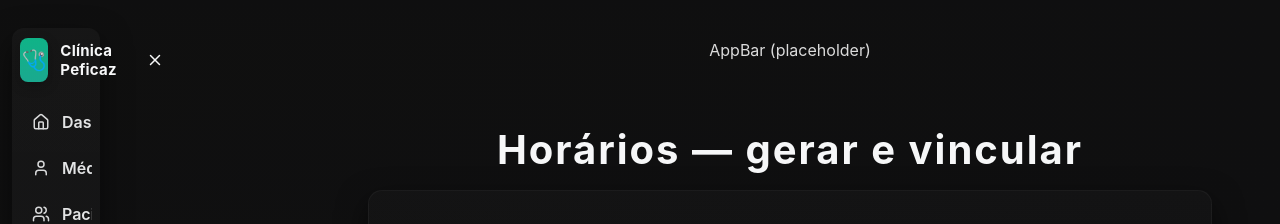
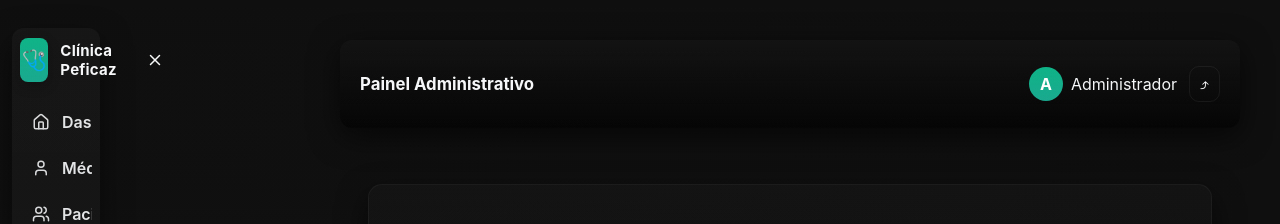
Before and after one commit to insper-classroom/20252-progeficaz-projeto-final-frontend-clinica-erp-front, a React (Vite) app in the folder clinic-scheduling-frontend/: page /schedules in a window 1280 px wide. Shown: the top 224 px of the page. Built offline with nearby package versions, Linux system fonts and the light colour scheme; no server answers.

Commit message:
Feat: Barra superior de navegação, contendo o título do painel e futuramente informações da clínica logada (nome, avatar, logout, etc.)

```diff
--- a/clinic-scheduling-frontend/src/App.jsx
+++ b/clinic-scheduling-frontend/src/App.jsx
@@ -1,7 +1,7 @@
-// src/App.jsx
 import React, { useState } from "react";
 import { Outlet } from "react-router-dom";
 import Sidebar from "./components/Sidebar";
+import AppBar from "./components/Appbar"; // ✅ novo import
 import "./App.css";
 
 export default function App() {
@@ -13,7 +13,11 @@ export default function App() {
     }
   });
 
-  const sidebarWidth = collapsed ? 92 : 300; // espaço total da sidebar + margem visual
+  const sidebarWidth = collapsed ? 92 : 300;
+
+  // exemplo temporário de usuário e clínica logada
+  const clinic = { name: "Clínica Peficaz" };
+  const user = { name: "Administrador" };
 
   return (
     <div className="app-root">
@@ -26,9 +30,16 @@ export default function App() {
           transition: "margin-left .22s ease",
         }}
       >
-        <header className="app-topbar">
-          <div>AppBar (placeholder)</div>
-        </header>
+        {/* substitui o placeholder antigo */}
+        <AppBar
+          title="Painel Administrativo"
+          clinic={clinic}
+          user={user}
+          onLogout={() => {
+            console.log("Logout executado");
+            // implementar: limpar token e redirecionar para login
+          }}
+        />
 
         <section className="app-content">
           <Outlet />
--- a/clinic-scheduling-frontend/src/components/Appbar/index.css
+++ b/clinic-scheduling-frontend/src/components/Appbar/index.css
@@ -0,0 +1,48 @@
+/* src/components/AppBar/index.css */
+
+.appbar-root{
+  position: sticky;      /* important: fica preso ao topo do main sem overlay do sidebar */
+  top: 0;
+  z-index: 40;           /* suficientemente acima do conteúdo, abaixo da sidebar (sidebar pode ter z-index:50) */
+  display: flex;
+  align-items: center;
+  justify-content: space-between;
+  height: 68px;
+  padding: 10px 20px;
+  background: linear-gradient(180deg, rgba(20,20,20,0.85), rgba(0,0,0,0.6));
+  border-radius: 12px;
+  margin-bottom: 18px;
+  box-shadow: 0 8px 30px rgba(0,0,0,0.6);
+}
+
+/* left group */
+.appbar-left { display:flex; gap:12px; align-items:center; }
+.appbar-hamburger {
+  background: transparent;
+  border: none;
+  color: var(--text);
+  font-size: 20px;
+  cursor: pointer;
+  padding: 6px;
+  border-radius: 8px;
+}
+.appbar-title .appbar-main-title { font-weight:700; font-size:1.05rem; }
+.appbar-title .appbar-subtitle { font-size:0.85rem; color:var(--muted); }
+
+/* right group */
+.appbar-right { display:flex; gap:12px; align-items:center; }
+.appbar-user { display:flex; gap:8px; align-items:center; color:var(--text); }
+.appbar-user-initial {
+  width:34px; height:34px; border-radius:999px;
+  display:inline-flex; align-items:center; justify-content:center;
+  background: linear-gradient(180deg,var(--accent),var(--accent-2));
+  color:#fff; font-weight:700;
+}
+.appbar-logout {
+  background: transparent;
+  border: 1px solid rgba(255,255,255,0.06);
+  padding:8px 10px;
+  border-radius:10px;
+  color:var(--text);
+  cursor:pointer;
+}
--- a/clinic-scheduling-frontend/src/components/Appbar/index.jsx
+++ b/clinic-scheduling-frontend/src/components/Appbar/index.jsx
@@ -0,0 +1,39 @@
+// src/components/AppBar/index.jsx
+import React from "react";
+import { useNavigate } from "react-router-dom";
+import "./index.css";
+
+export default function AppBar({ title = "Painel", clinic = {}, user = {}, onLogout }) {
+  const navigate = useNavigate();
+
+  function handleLogout() {
+    // limpa sessão local (ajuste conforme seu fluxo de auth)
+    try { localStorage.removeItem("auth_token"); } catch {}
+    if (typeof onLogout === "function") onLogout();
+    // redireciona para landing (ajuste rota se necessário: "/" ou "/landing")
+    navigate("/");
+  }
+
+  return (
+    <header className="appbar-root">
+      <div className="appbar-left">
+        <div className="appbar-title">
+            <div className="appbar-main-title">{title}</div>
+        </div>
+      </div>
+
+
+      <div className="appbar-right">
+        {/* removido o botão lateral extra solicitado */}
+        <div className="appbar-user">
+          <span className="appbar-user-initial">{(user?.name || "A").charAt(0)}</span>
+          <span className="appbar-username">{user?.name || "Administrador"}</span>
+        </div>
+
+        <button className="appbar-logout" onClick={handleLogout} title="Logout">
+          ⤴
+        </button>
+      </div>
+    </header>
+  );
+}
--- a/clinic-scheduling-frontend/src/pages/Doctors/index.jsx
+++ b/clinic-scheduling-frontend/src/pages/Doctors/index.jsx
@@ -181,7 +181,7 @@ export default function DoctorsPage() {
 
   return (
     <div className="doctors-root">
-      <h1>Médicos — cadastro e consultas</h1>
+
 
       <section className="doctors-grid">
         <div className="card form-section">
--- a/clinic-scheduling-frontend/src/pages/Schedules/index.jsx
+++ b/clinic-scheduling-frontend/src/pages/Schedules/index.jsx
@@ -69,7 +69,7 @@ export default function Schedules() {
 
   return (
     <div className="schedules-root">
-      <h1> Horários — gerar e vincular </h1>
+
 
       <div className="card" style={{ marginBottom: 18 }}>
         <label style={{ display: "block", marginBottom: 8, color: "var(--muted)" }}>
```
